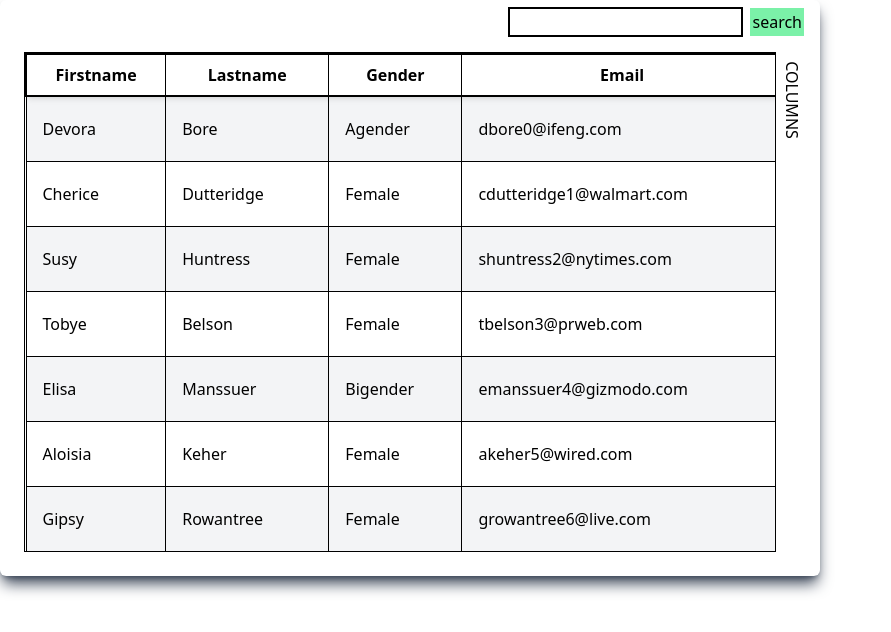
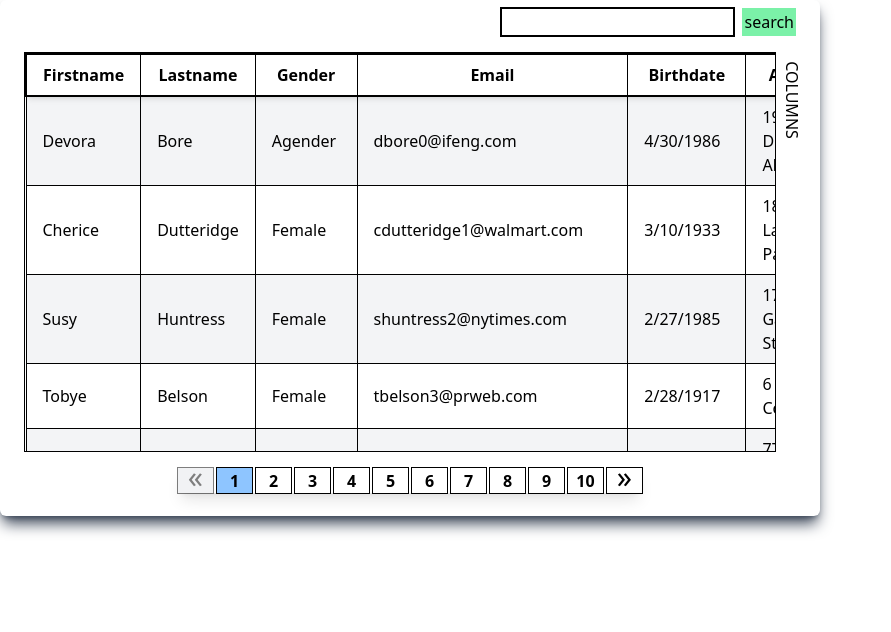
Before and after one commit to Ganesh107/Angular, an Angular app: page / in a window 1280 px wide. Shown: the top 632 px of the page, without its empty margins (0-891 px from the left). Built offline with nearby package versions, Linux system fonts and the light colour scheme.

Commit message:
pagination component added

```diff
--- a/src/app/app.component.ts
+++ b/src/app/app.component.ts
@@ -8,7 +8,7 @@ import { Component, OnInit } from '@angular/core';
 })
 export class AppComponent implements OnInit{
   userList: any;
-  arrCount: Number = 0;
+  arrCount: number = 0;
 
   constructor(private http: HttpClient){}
 
--- a/src/app/shared/grid/grid.component.html
+++ b/src/app/shared/grid/grid.component.html
@@ -3,7 +3,7 @@
 
 <div class="flex flex-col p-2 min-h-[500px] w-[820px] shadow-lg shadow-gray-700 rounded-md">
     <div class="flex w-full justify-end" *ngIf="filteredColumns.length > 0">
-        <div class="flex gap-2 pr-2">
+        <div class="flex gap-2 pr-4">
             <input type="text" class="border-1 outline-1">
             <button class="bg-green-300 p-0.5">search</button>
         </div>
@@ -11,7 +11,7 @@
     <div>
         <div [ngClass]="filteredColumns.length > 0 ? 'overflow-y-auto' : 'items-center justify-center'"
             class="flex flex-row p-4 w-full items-start relative">
-            <div class="w-full max-h-[500px] overflow-auto" [ngClass]="filteredColumns.length > 0 ? 'border': ''">
+            <div class="w-full h-[400px] overflow-auto" [ngClass]="filteredColumns.length > 0 ? 'border': ''">
                 <table *ngIf="filteredColumns" class="min-w-full border-collapse">
                     <thead class="sticky top-0 bg-white z-10 shadow-md border-2">
                         <tr>
@@ -19,7 +19,7 @@
                         </tr>
                     </thead>
                     <tbody>
-                        <tr *ngFor="let data of gridList" class="odd:bg-gray-100">
+                        <tr *ngFor="let data of filteredGridData" class="odd:bg-gray-100">
                             <td *ngFor="let col of filteredProps">{{ data[col] }}</td>
                         </tr>
                     </tbody>
@@ -35,7 +35,9 @@
             </div>
         </div>
     </div>
-    <div>
-
+    <div class="flex h-[40px] w-full items-start justify-center">
+        <app-pagination [totalPages]="pages" [currpage]="currPage"
+         [limit]="limit" (selectedPage)="filterDataBasedOnPage($event)">
+        </app-pagination>
     </div>
 </div>
--- a/src/app/shared/grid/grid.component.ts
+++ b/src/app/shared/grid/grid.component.ts
@@ -7,18 +7,24 @@ import { Component, Input, OnInit } from '@angular/core';
 })
 export class GridComponent implements OnInit{
   @Input() gridList: any;
-  @Input() gridCount: Number = 0;
+  @Input() gridCount: number = 0;
 
+  pages: number = 0;
+  limit: number = 10;
+  currPage: number = 1; // ((1 - 1) * 10, 10)...((10 - 1) * 10, 100) => ((currPage - 1) * limit, currPage * limit)
   columnList: string[] = [];
   propertyList: string[] = [];
   columnFilter:any = {};
   displayModal: boolean = false;
   filteredColumns: string[] = [];
   filteredProps: string[] = [];
+  filteredGridData: any;
   colNameToPropMapper: Map<string, string> = new Map<string, string>();
 
   ngOnInit(): void {
     this.constructColumnNameList();
+    this.pages = Math.ceil(this.gridCount / this.limit);
+    this.filterDataBasedOnPage(1);
   }
 
   constructColumnNameList(): void{
@@ -52,4 +58,9 @@ export class GridComponent implements OnInit{
     this.filteredProps = this.propertyList.filter(x => objFilter[this.colNameToPropMapper.get(x)!]);
   }
 
+  filterDataBasedOnPage(pageNum: number): void{
+    this.filteredGridData = this.gridList.slice((pageNum - 1) * this.limit, pageNum * this.limit)
+    this.currPage = pageNum;
+  }
+
 }
--- /dev/null
+++ b/src/app/shared/pagination/pagination.component.html
@@ -0,0 +1,15 @@
+<div class="flex w-full gap-1 shadow-lg">
+    <button [ngClass]="currpage == 1 ? 'bg-gray-200 cursor-not-allowed opacity-50' : 'cursor-pointer'"
+    [disabled]="currpage == 1" class="flex items-center pb-2 justify-center outline-1 h-[25px] w-[35px] text-3xl">
+        &#171;
+    </button>
+    @for (page of visiblePages; track $index) {
+        <button [ngClass]="currpage == ($index + 1) ? 'bg-blue-300':''" class="flex items-center
+        justify-center p-2 outline-1 h-[25px] w-[35px] cursor-pointer font-semibold" (click)="setPage(page)">
+            {{ page }}
+        </button>
+    }
+    <button class="flex items-center justify-center outline-1 h-[25px] pb-2 w-[35px] cursor-pointer text-3xl">
+        &#187;
+    </button>
+</div>
--- /dev/null
+++ b/src/app/shared/pagination/pagination.component.ts
@@ -0,0 +1,26 @@
+import { Component, EventEmitter, Input, OnInit, Output } from '@angular/core';
+
+@Component({
+  selector: 'app-pagination',
+  standalone: false,
+  templateUrl: './pagination.component.html',
+})
+export class PaginationComponent implements OnInit {
+  @Input() totalPages: number = 0;
+  @Input() currpage: number = 0;
+  @Input() limit: number = 0;
+  @Output() selectedPage: EventEmitter<number> = new EventEmitter<number>();
+
+  visiblePages: number[] = [];
+  startIndex: number = 0;  // 1 2 .... 10, 11 .... 20, 21 .... 30 ((currPage - 1)* 10 + 1, currPage * 10)
+
+  ngOnInit(): void {
+    this.startIndex = ((this.currpage - 1) * 10) + 1;
+    this.visiblePages = Array.from({length: this.limit}, (_, i) => this.startIndex + i)
+    console.log(this.visiblePages)
+  }
+
+  setPage(pageNumber: number){
+    this.selectedPage.emit(pageNumber);
+  }
+}
--- a/src/app/shared/shared.module.ts
+++ b/src/app/shared/shared.module.ts
@@ -3,16 +3,18 @@ import { CommonModule } from '@angular/common';
 import { GridComponent } from './grid/grid.component';
 import { ModalComponent } from './modal/modal.component';
 import { AppClickOutsideDirective } from './app-click-outside-directive.directive';
+import { PaginationComponent } from './pagination/pagination.component';
 
 @NgModule({
   declarations: [
     GridComponent,
     ModalComponent,
-    AppClickOutsideDirective
+    AppClickOutsideDirective,
+    PaginationComponent,
   ],
   imports: [
     CommonModule
-  ],
+],
   exports: [
     GridComponent
   ]
```
Also changed, not shown: 1 other file (tests, documents, lock files or other folders).
